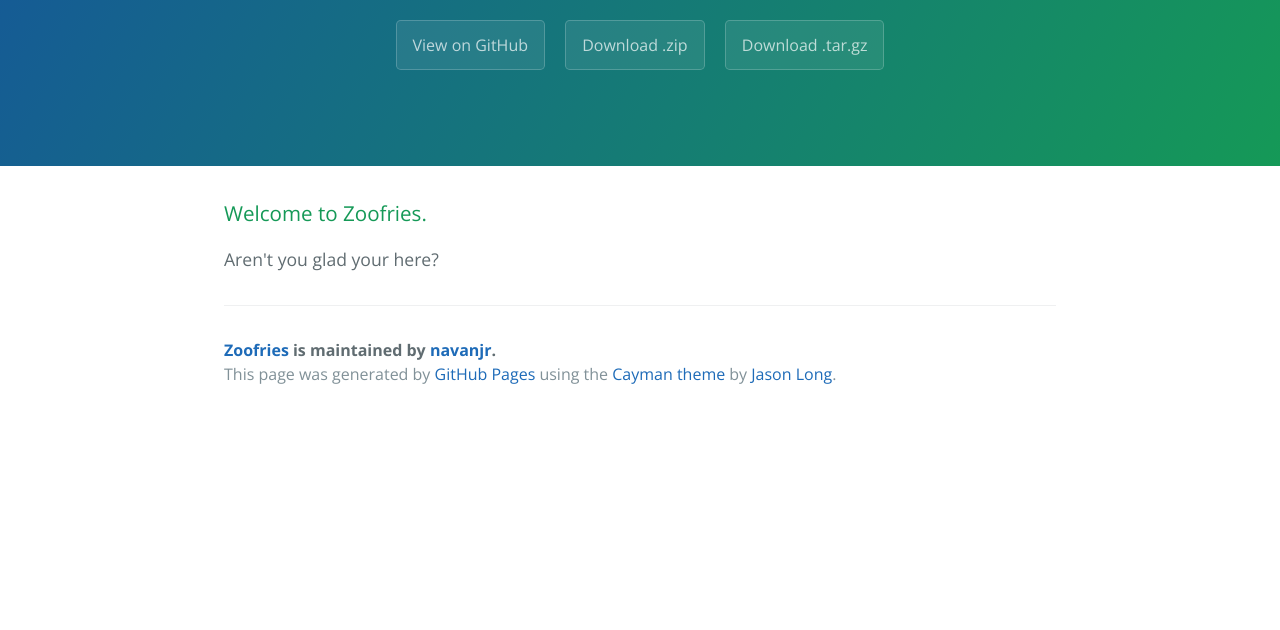
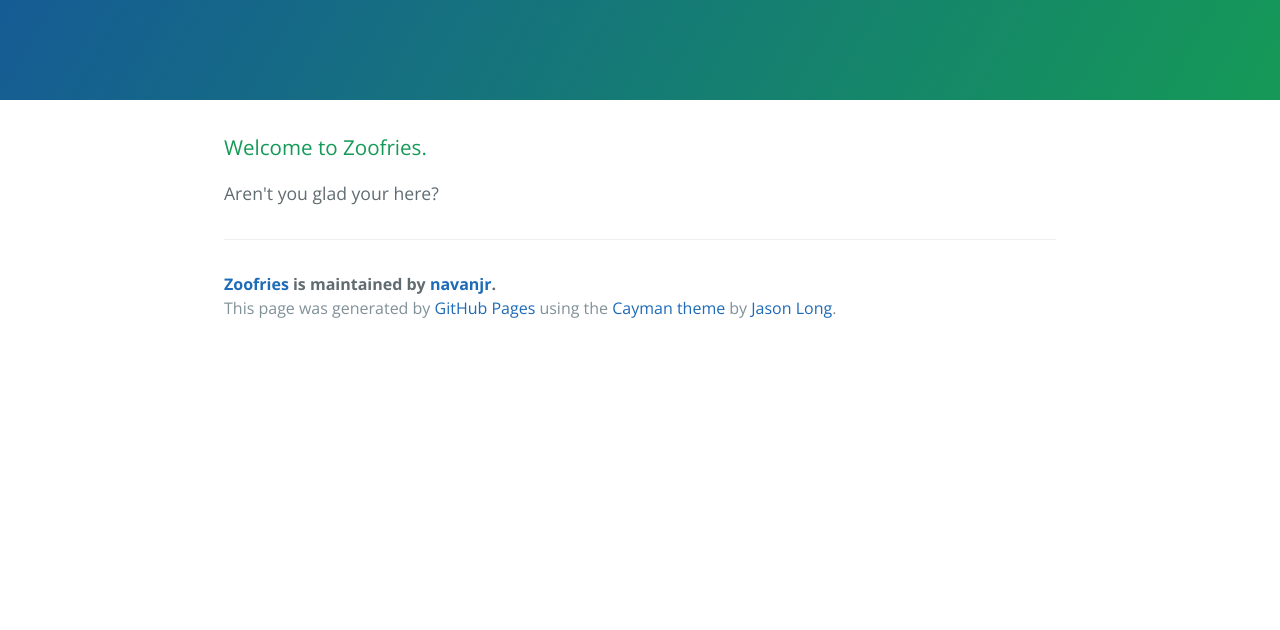
Before and after one commit to navanjr/zoofries, a plain HTML site: page index.html in a window 1280 px wide. Shown: the part 170-800 px from the top of the page. Drawn offline with nearby package versions, Linux system fonts and the light colour scheme.

Commit message:
Update index.html

```diff
--- a/index.html
+++ b/index.html
@@ -13,9 +13,6 @@
     <section class="page-header">
       <h1 class="project-name">Zoofries</h1>
       <h2 class="project-tagline"></h2>
-      <a href="https://github.com/navanjr/zoofries" class="btn">View on GitHub</a>
-      <a href="https://github.com/navanjr/zoofries/zipball/master" class="btn">Download .zip</a>
-      <a href="https://github.com/navanjr/zoofries/tarball/master" class="btn">Download .tar.gz</a>
     </section>
 
     <section class="main-content">
```
